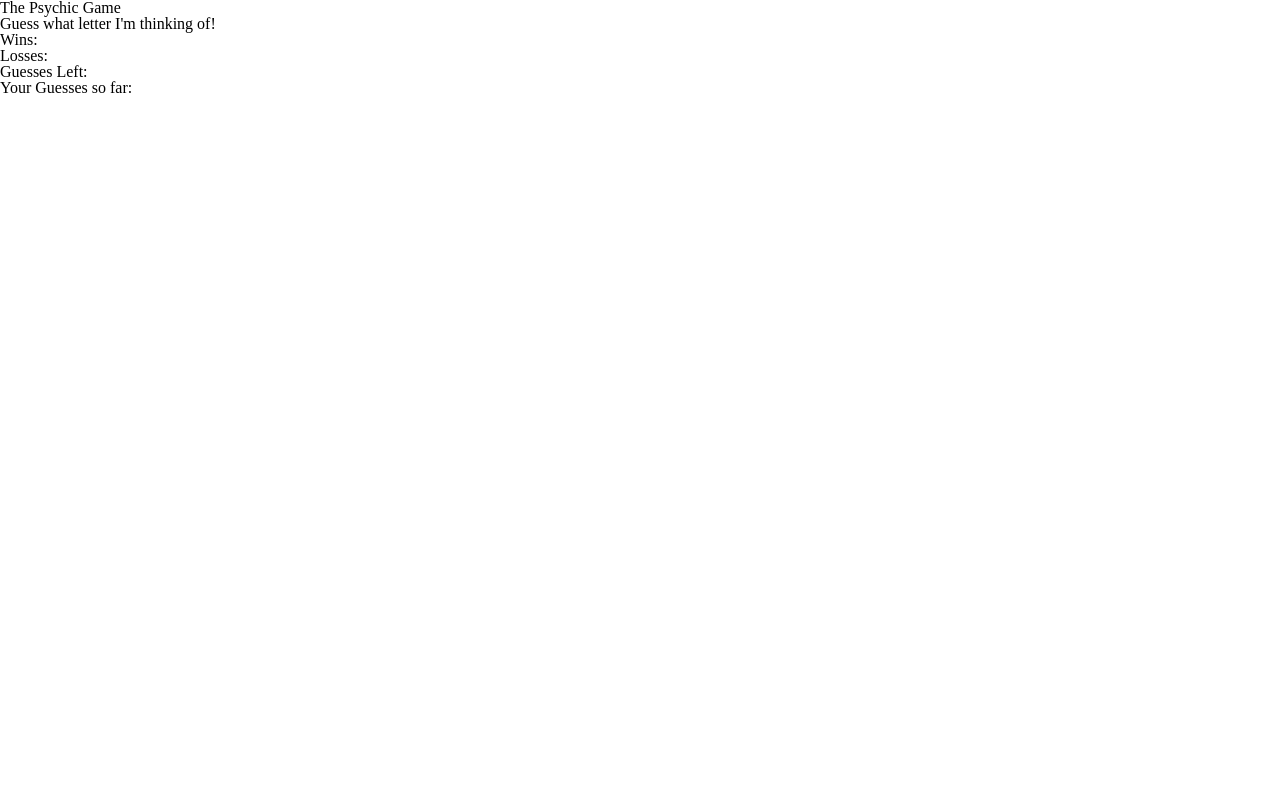
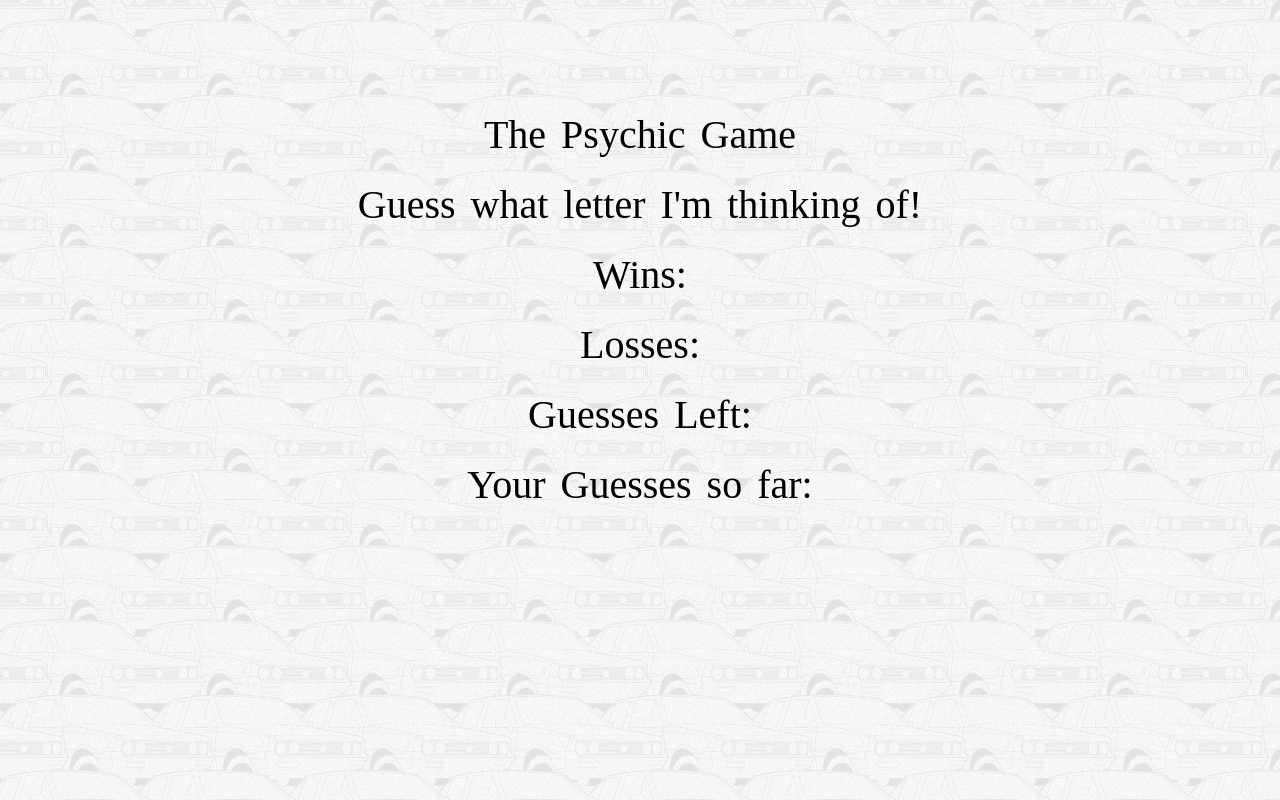
Before and after one commit to beshoyr4/Psychic-Game, a plain HTML site: page index.html in a window 1280 px wide. Drawn offline with Linux system fonts and the light colour scheme.

Commit message:
Update CSS

```diff
--- a/assets/css/style.css
+++ b/assets/css/style.css
@@ -16,3 +16,10 @@ body{
 div {
     line-height: 30px;
 }
+
+#game {
+    text-align: center;
+    padding-top: 100px;
+    font-size: 40px;
+    line-height: 70px;
+}
--- a/index.html
+++ b/index.html
@@ -4,7 +4,7 @@
         <meta charset="utf-8" />
         <title>The Psychic Game</title>
         <meta name="viewport" content="width=device-width, initial-scale=1">
-        <!-- <link rel="stylesheet" type="text/css" media="screen" href="assets/css/style.css" /> -->
+        <link rel="stylesheet" type="text/css" media="screen" href="assets/css/style.css" />
         <link rel="stylesheet" type="text/css" media="screen" href="assets/css/reset.css" />
         <script src="assets/javascrip/game.js"></script>
     </head>
```
